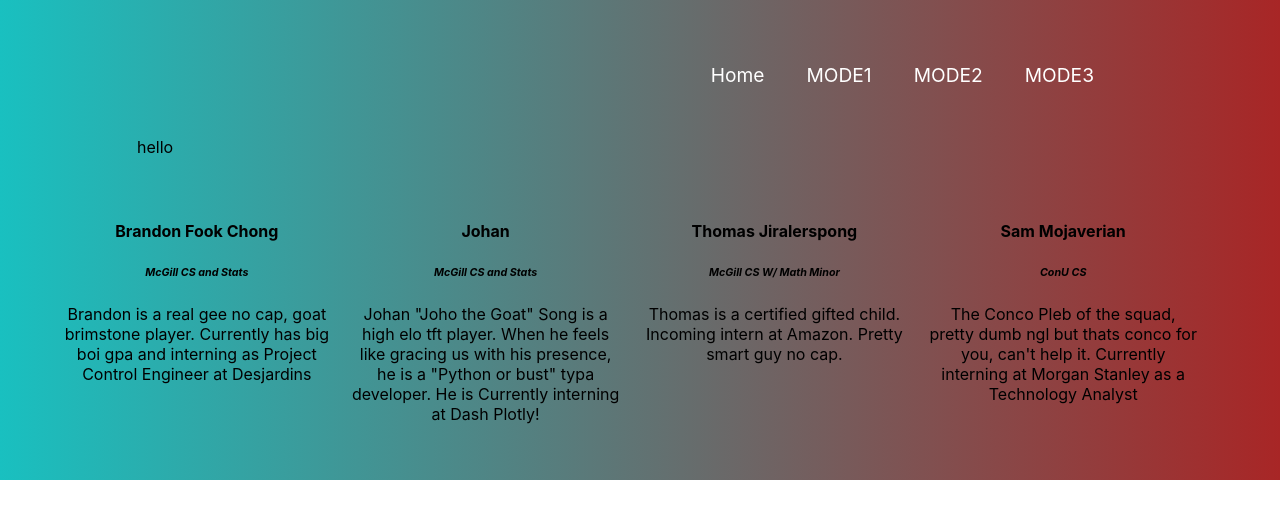
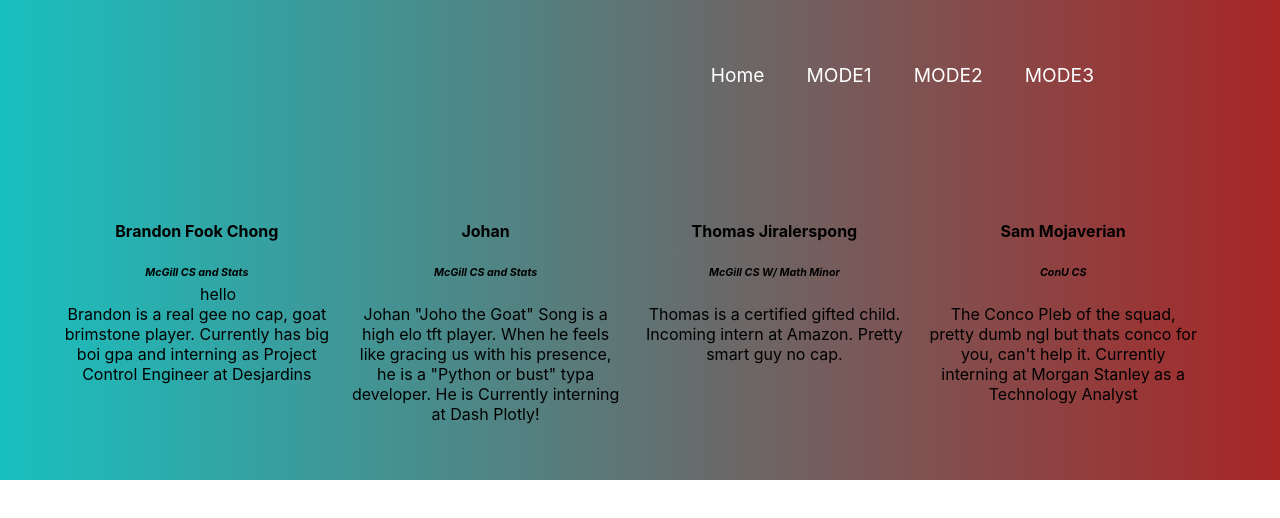
Before and after one commit to DivSam/McHacks, a React (Create React App) app in the folder client/: page / in a window 1280 px wide. Shown: the top 518 px of the page. Built offline with nearby package versions, Linux system fonts and the light colour scheme.

Commit message:
Add PromptController

```diff
--- a/client/src/App.js
+++ b/client/src/App.js
@@ -1,13 +1,13 @@
 import logo from './logo.svg';
 import './App.css';
-import Prompt from "./main-game/Word.js"
+import Prompt from "./main-game/Prompt.js"
 import NavigationBar from './navbar/NavigationBar';
 import AboutUs from './about-us/AboutUs';
 
 function App() {
   return (
     <div className="App">
-      <Prompt content="hello" speed={10}/>
+      <Prompt content="hello" initX={200} initY={10} speed={10} xSpeed={0} ySpeed={200}/>
       <NavigationBar></NavigationBar>
       <AboutUs></AboutUs>
     </div>
--- a/client/src/main-game/Word.js
+++ b/client/src/main-game/Prompt.js
@@ -11,14 +11,14 @@ export default class Prompt extends React.Component {
             currentX : 0,
             currentY : 0,
         };
-        this.speed = props.speed/100;
+        this.spanArray = this.generateSpanArray();
     }
 
     updatePos() {
         this.setState(
             {
-                currentX:this.state.currentX + this.speed,
-                currentY:this.state.currentY + this.speed
+                currentX:this.state.currentX + this.props.xSpeed/1000,
+                currentY:this.state.currentY + this.props.ySpeed/1000
             }
         )
     }
@@ -26,6 +26,13 @@ export default class Prompt extends React.Component {
         const interval = setInterval(() => {
             this.updatePos();
         }, 1)
+
+        this.setState(
+            {
+                currentX:this.props.initX,
+                currentY:this.props.initY
+            }
+        )
     }
     setCoordinates(x,y) {
         return `position:absolute;
@@ -33,13 +40,22 @@ export default class Prompt extends React.Component {
                 top:${y}px;
                 `
     }
+
+    generateSpanArray()
+    {
+        let spanArray = [];
+        console.log(this.props.content);
+        for (var i = 0; i < this.props.content.length; i++)
+        {
+            spanArray.push(<span>{this.props.content.charAt(i)}</span>)
+        }
+        return spanArray;
+    }
     render()
     {
-        console.log(this.state.currentX);
-        console.log(this.state.currentY);
         return (
             <div className = "tomato" style={{position:'absolute', left:this.state.currentX, top:this.state.currentY}}>
-                {this.props.content}
+                {this.spanArray}
             </div>
         )
     }
```
Also changed, not shown: client/src/main-game/PromptController.js (added, +26 -0 lines), client/src/main-game/Controller.js (deleted).
